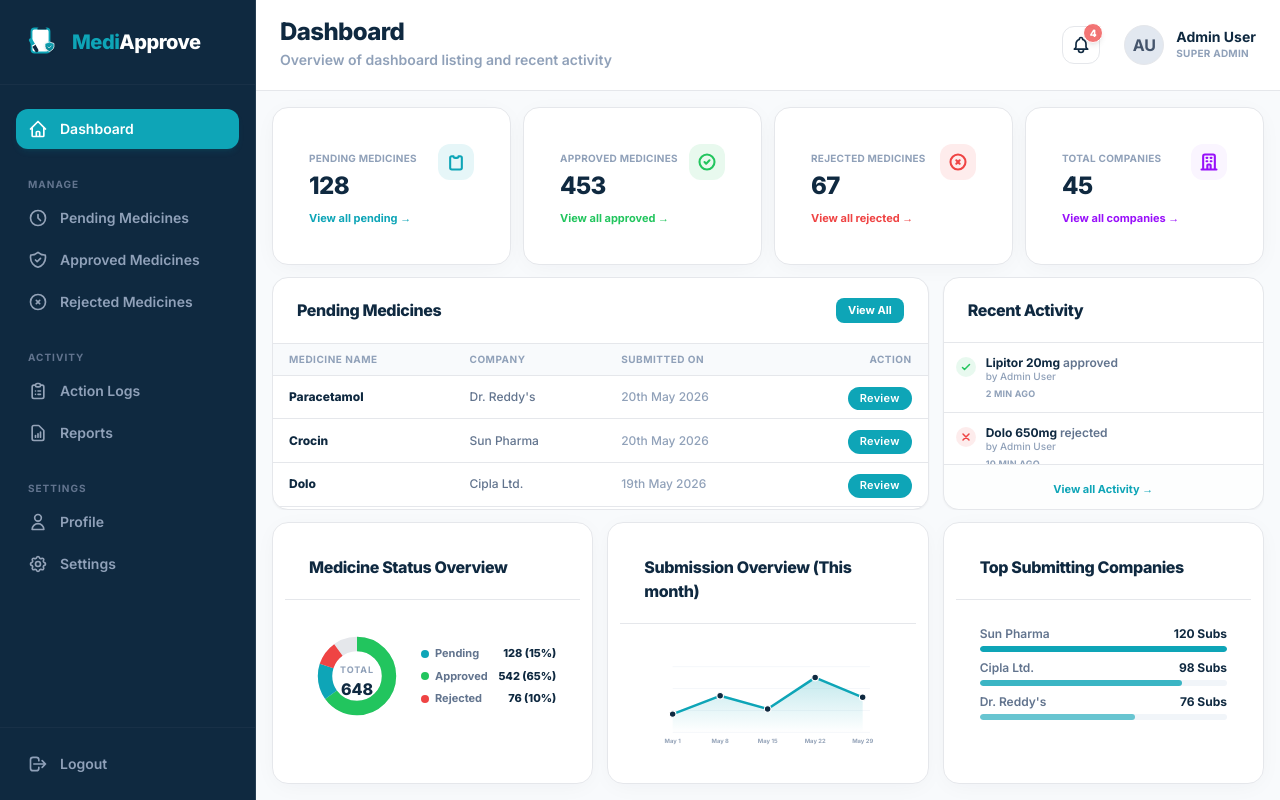
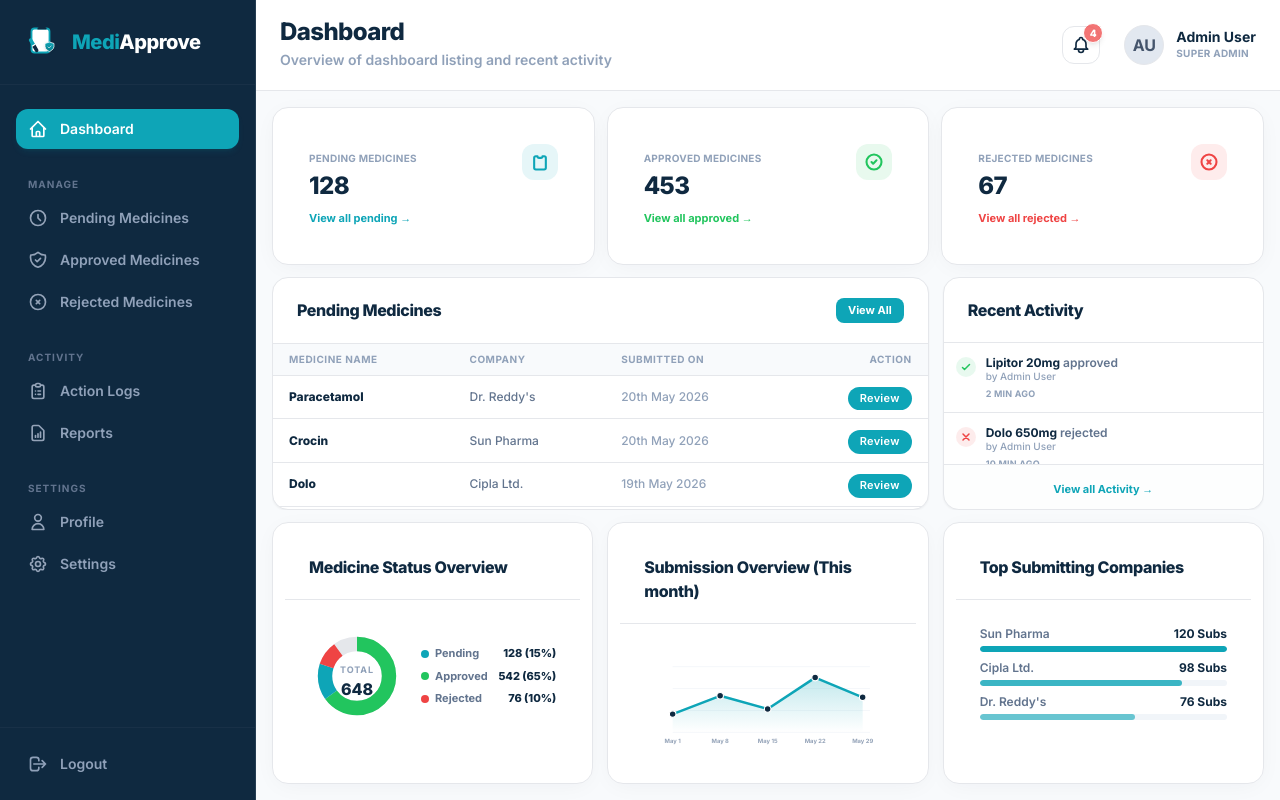
Before and after one commit to rainageorge14/S115-0726-Error-404-FullStack-Next.js--MediApprove, a Next.js app: page /dashboard in a window 1280 px wide. Built offline with nearby package versions, Linux system fonts and the light colour scheme.

Commit message:
minor change on the dashboard page

```diff
--- a/app/dashboard/page.tsx
+++ b/app/dashboard/page.tsx
@@ -93,7 +93,6 @@
     pending: 128 - (15 - pendingCount),
     approved: 453 + (approvedCount - 15),
     rejected: 65 + rejectedCount,
-    companies: 45,
   };
 
   // 5 pending medicines for home screen table listing
@@ -112,8 +111,8 @@
         </div>
       )}
 
-      {/* LEVEL 1: Four Statistic Cards */}
-      <div className="grid grid-cols-1 sm:grid-cols-2 lg:grid-cols-4 gap-3 shrink-0">
+      {/* LEVEL 1: Three Statistic Cards */}
+      <div className="grid grid-cols-1 sm:grid-cols-3 gap-3 shrink-0">
 
         {/* Stat Card 1: Pending */}
         <Card className="!p-3 hover:translate-y-[-2px] transition-transform duration-200 select-none">
@@ -187,31 +186,6 @@
             className="inline-flex items-center gap-1 text-[11px] font-bold text-[#EF4444] hover:text-[#dc3545] transition-colors mt-2"
           >
             View all rejected &rarr;
-          </Link>
-        </Card>
-
-        {/* Stat Card 4: Total Companies */}
-        <Card className="!p-3 hover:translate-y-[-2px] transition-transform duration-200 select-none">
-          <div className="flex items-start justify-between">
-            <div>
-              <span className="text-[10px] font-bold text-slate-400 tracking-wide uppercase">
-                Total Companies
-              </span>
-              <h3 className="text-2xl font-extrabold text-dark-navy mt-0.5 tracking-tight">
-                {stats.companies}
-              </h3>
-            </div>
-            <div className="p-2 bg-purple-50 text-purple-600 rounded-xl">
-              <svg className="w-5 h-5" fill="none" viewBox="0 0 24 24" stroke="currentColor" strokeWidth="2.5">
-                <path strokeLinecap="round" strokeLinejoin="round" d="M19 21V5a2 2 0 00-2-2H7a2 2 0 00-2 2v16m14 0h2m-2 0h-5m-9 0H3m2 0h5M9 7h1m-1 4h1m4-4h1m-1 4h1m-5 10v-5a1 1 0 011-1h2a1 1 0 011 1v5m-4 0h4" />
-              </svg>
-            </div>
-          </div>
-          <Link
-            href="/dashboard/companies"
-            className="inline-flex items-center gap-1 text-[11px] font-bold text-purple-600 hover:text-purple-700 transition-colors mt-2"
-          >
-            View all companies &rarr;
           </Link>
         </Card>
 
```
